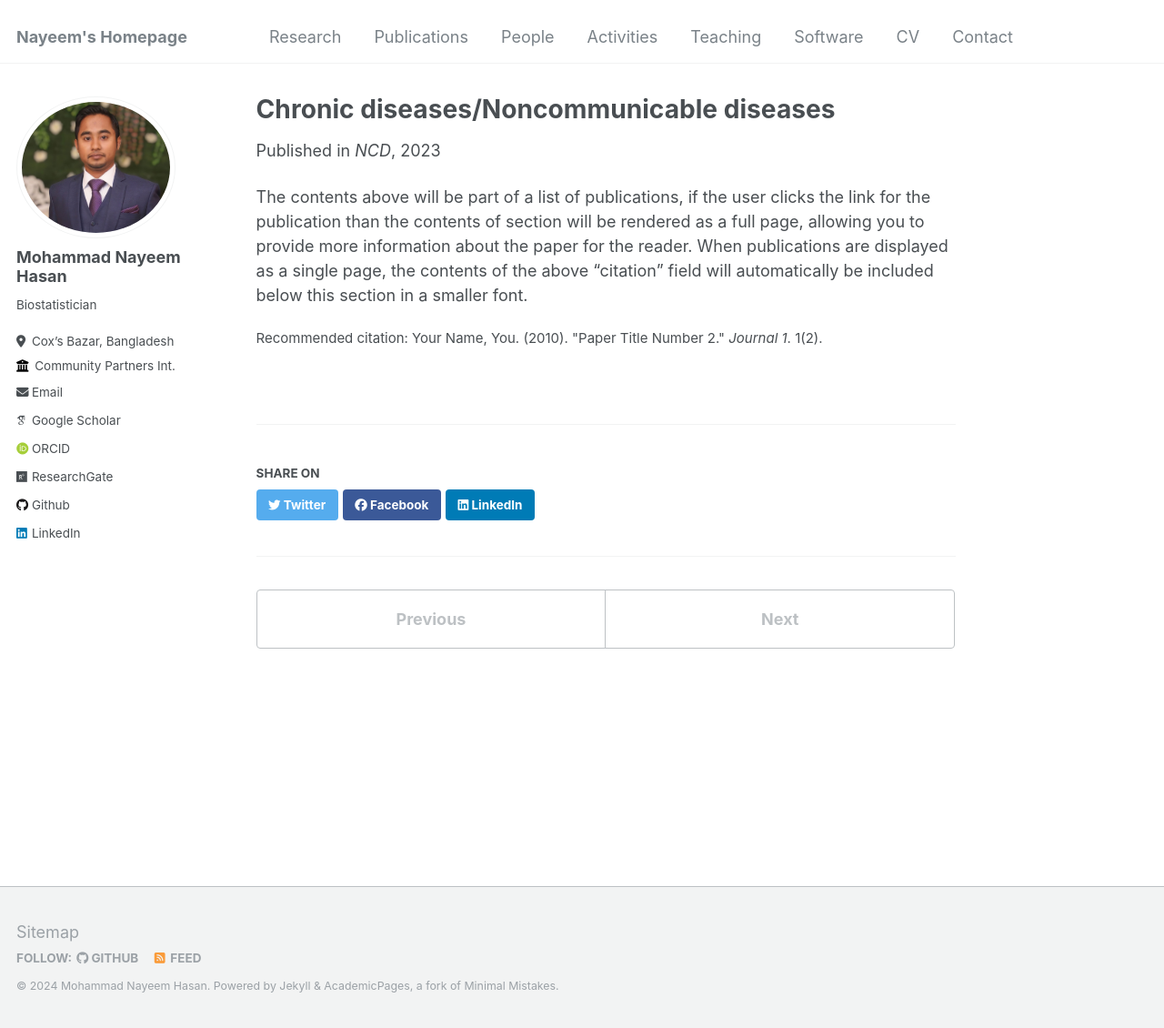
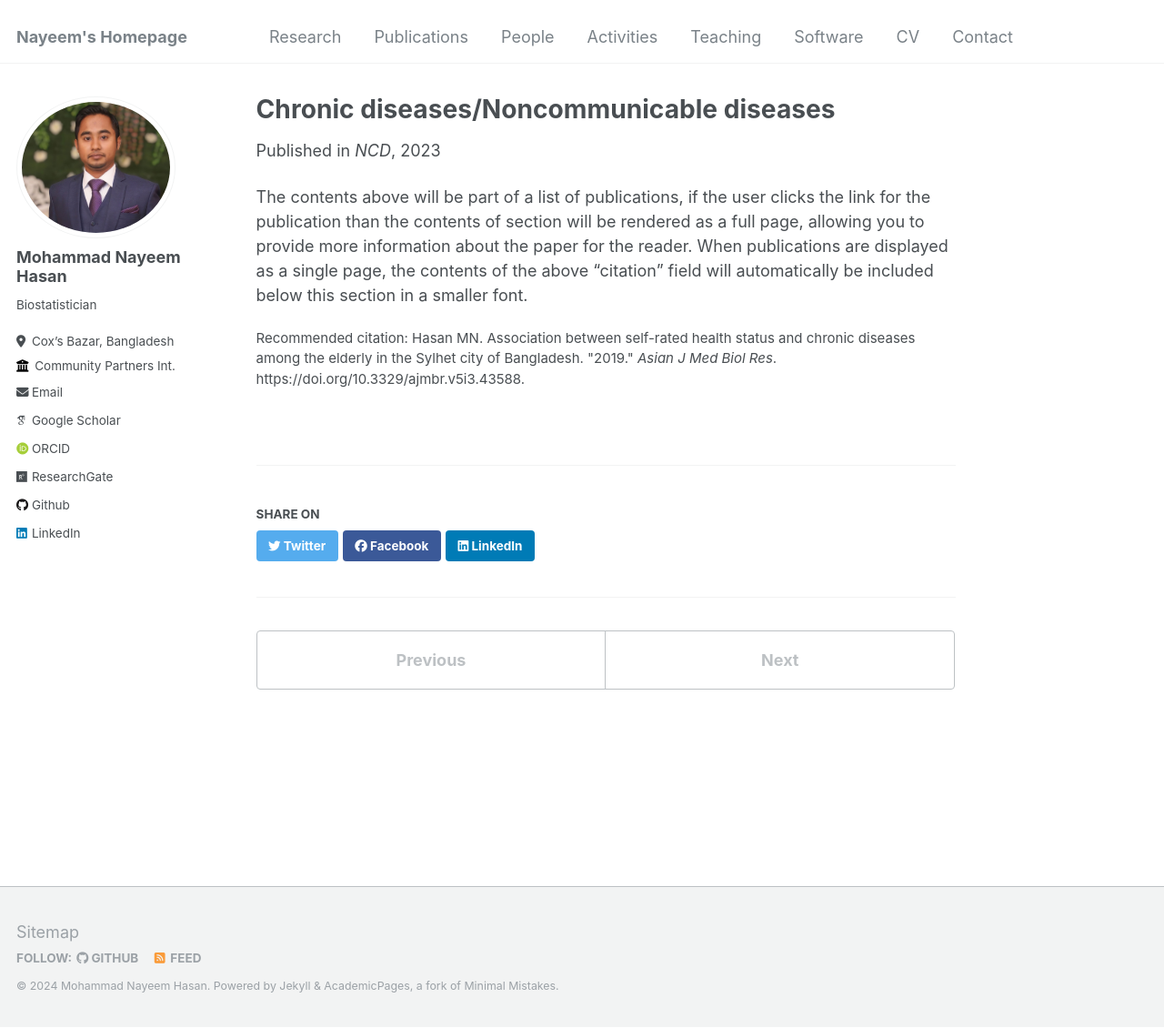
Before and after one commit to nayeemlab/nayeemlab.github.io, a Jekyll site: the page built from _research/NCD.md, in a window 1280 px wide and 1130 px high. Shown: the whole window at 91% size. Built offline with Jekyll 4.4.1, drawn with Linux system fonts in a browser that asks for light colours; some web fonts are replaced.

Commit message:
Update NCD.md

```diff
--- a/_research/NCD.md
+++ b/_research/NCD.md
@@ -5,8 +5,7 @@ permalink: /research/NCD
 excerpt: 'Aging presents a significant challenge in Bangladesh, with its impact progressively intensifying and leading to a range of serious consequences. Older adults often face new and complex health issues, with many suffering from chronic conditions. Research was conducted to assess the health status, depression, and daily functioning of elderly individuals in the Sylhet region of Bangladesh (1). Additionally, a major contemporary health issue is the rising prevalence of chronic diseases among young adults. This study aimed to identify risk factors for chronic disease and determine the prevalence of such conditions in individuals aged 18 to 39 (2).'
 date: 2023-01-01
 venue: 'NCD'
-citation: 'Hasan MN. Association between self-rated health status and chronic diseases among the elderly in the Sylhet city of Bangladesh. &quot;2019.&quot; <i>Asian J Med Biol Res</i>. https://doi.org/10.3329/ajmbr.v5i3.43588'
-citation: 'Your Name, You. (2010). &quot;Paper Title Number 2.&quot; <i>Journal 1</i>. 1(2).'
+citation: 'Hasan MN. Association between self-rated health status and chronic diseases among the elderly in the Sylhet city of Bangladesh. &quot;2019.&quot; <i>Asian J Med Biol Res</i>. https://doi.org/10.3329/ajmbr.v5i3.43588.'
 ---
 
 The contents above will be part of a list of publications, if the user clicks the link for the publication than the contents of section will be rendered as a full page, allowing you to provide more information about the paper for the reader. When publications are displayed as a single page, the contents of the above "citation" field will automatically be included below this section in a smaller font.
```
